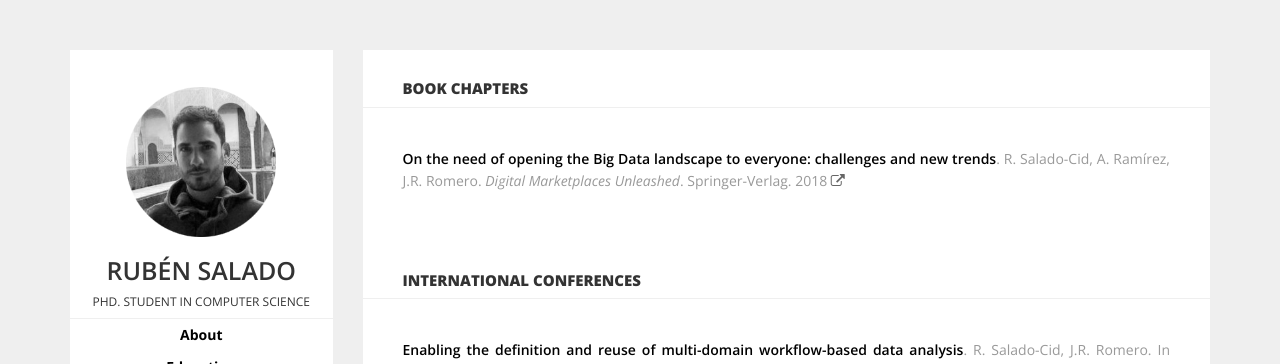
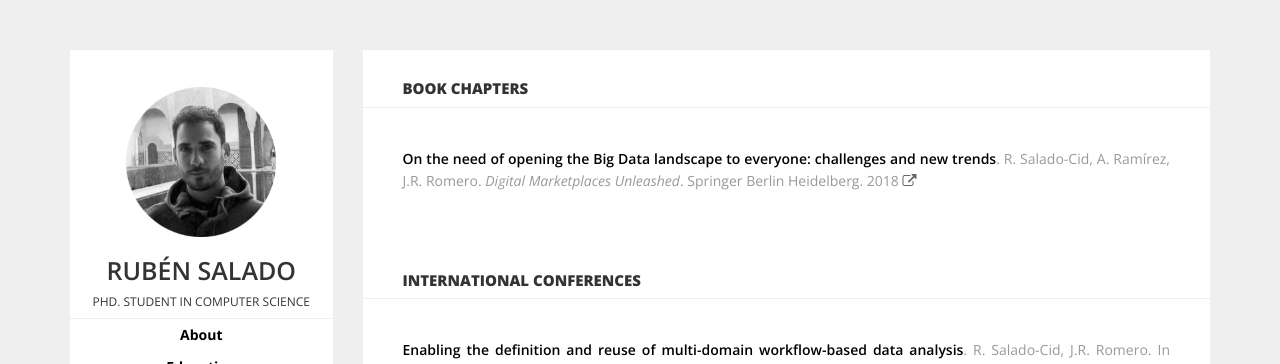
Before and after one commit to rsaladocid/personal-site, a Jekyll site: the page built from research/index.md, in a window 1280 px wide. Shown: the top 364 px of the page. Built offline with Jekyll 4.4.1, drawn with Linux system fonts in a browser that asks for light colours.

Commit message:
Update DMU publisher

```diff
--- a/_data/bookchapters.yml
+++ b/_data/bookchapters.yml
@@ -1,6 +1,6 @@
 - chapter: "On the need of opening the Big Data landscape to everyone: challenges and new trends"
   title: Digital Marketplaces Unleashed
-  publisher: Springer-Verlag
+  publisher: Springer Berlin Heidelberg
   year: 2018
   author: R. Salado-Cid, A. Ramírez, J.R. Romero
   editor: C. Linnhoff-Popien, R. Schneider, M. Zaddach
```
